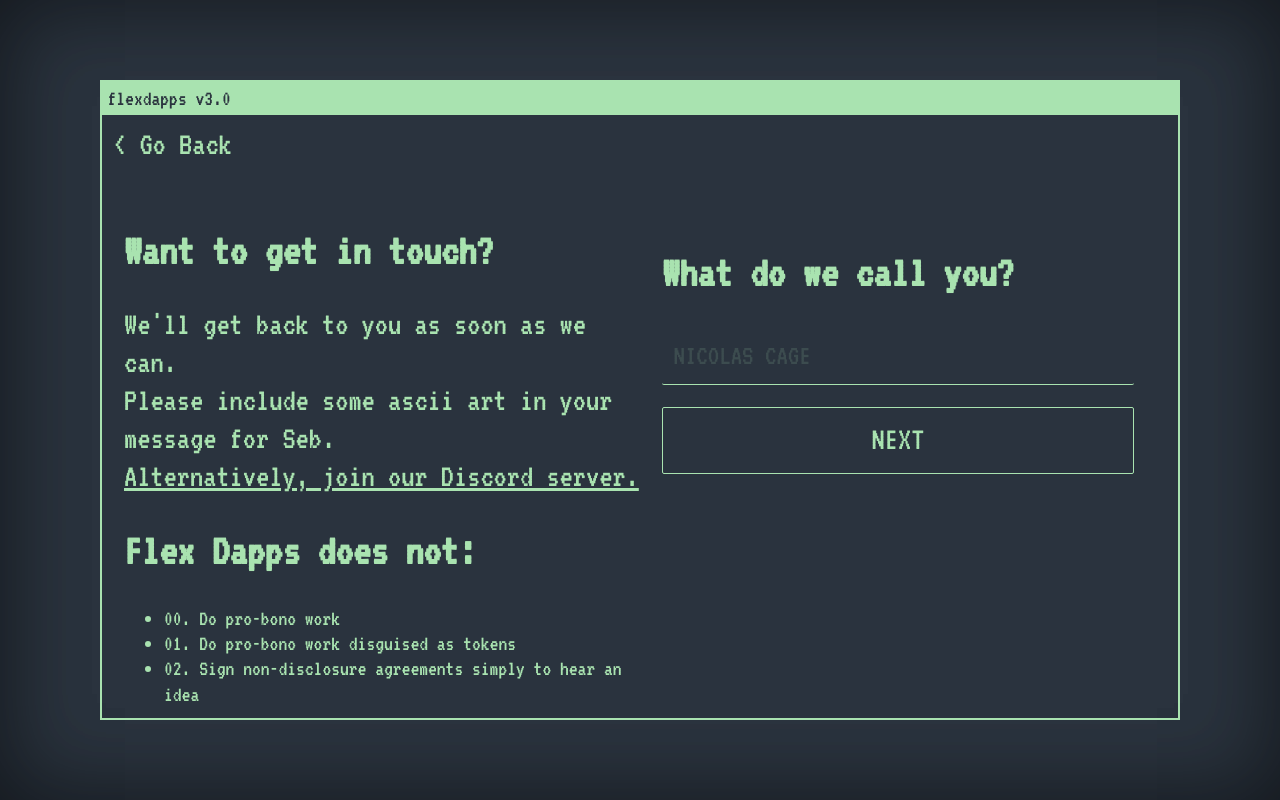
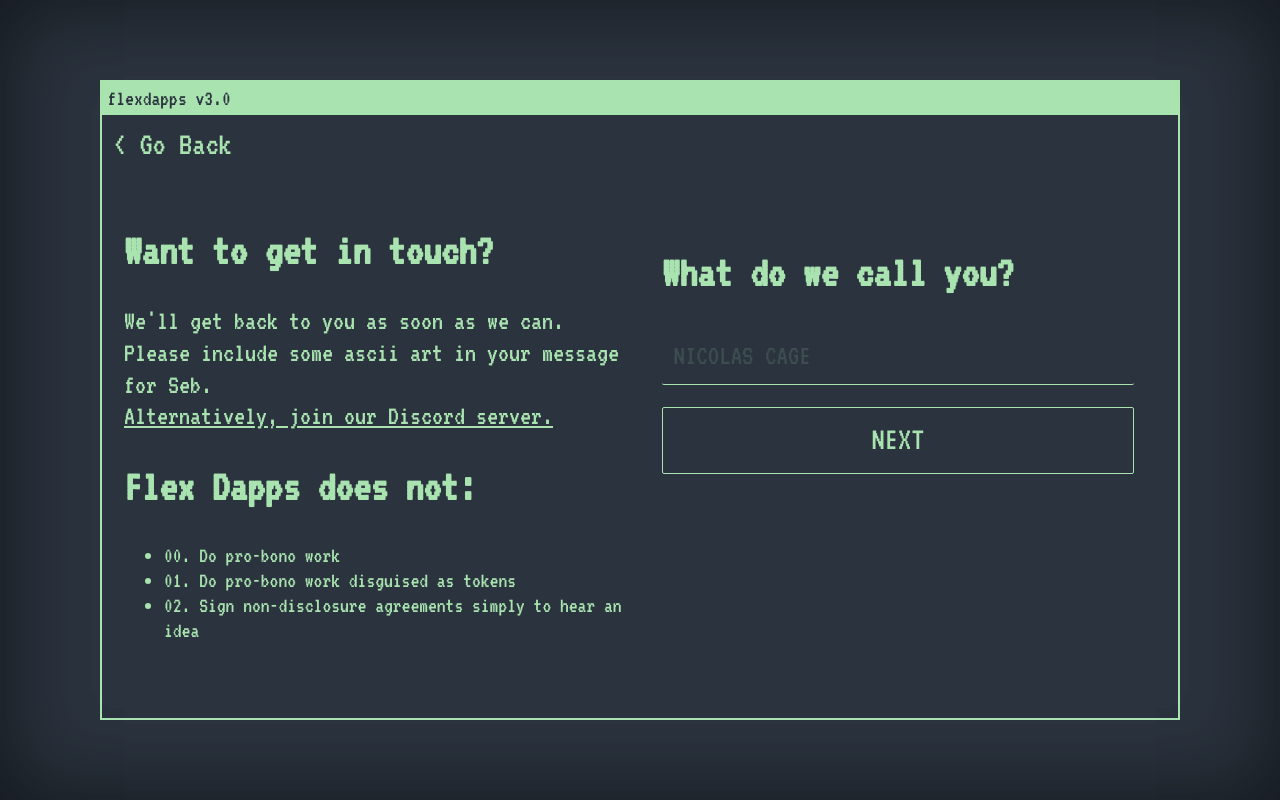
Before and after one commit to flex-dapps/flex-website-3, a Svelte app: page /mail in a window 1280 px wide. Built offline with nearby package versions, Linux system fonts and the light colour scheme.

Commit message:
font size on contact form

```diff
--- a/src/routes/mail/Mail.svelte
+++ b/src/routes/mail/Mail.svelte
@@ -76,7 +76,7 @@
     margin-bottom: 1rem;
   }
   p {
-    font-size: 1.5em;
+    font-size: 1.25em;
   }
   input::placeholder {
     color: #a9e3b025;
```
